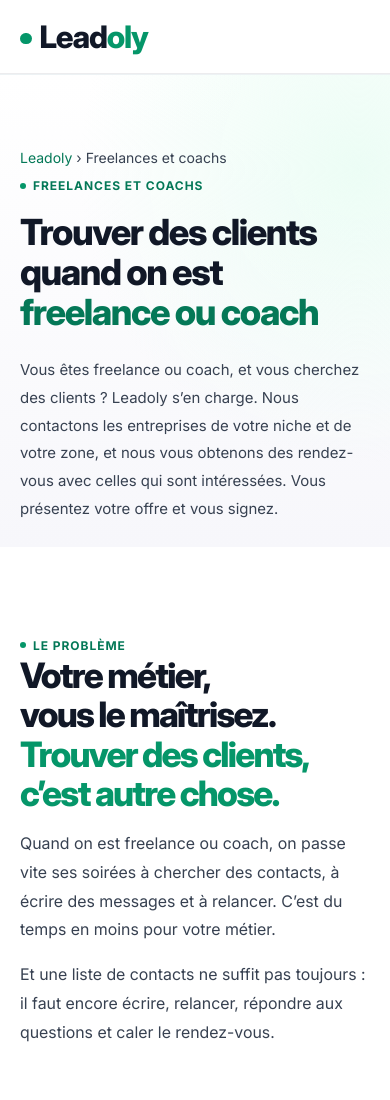
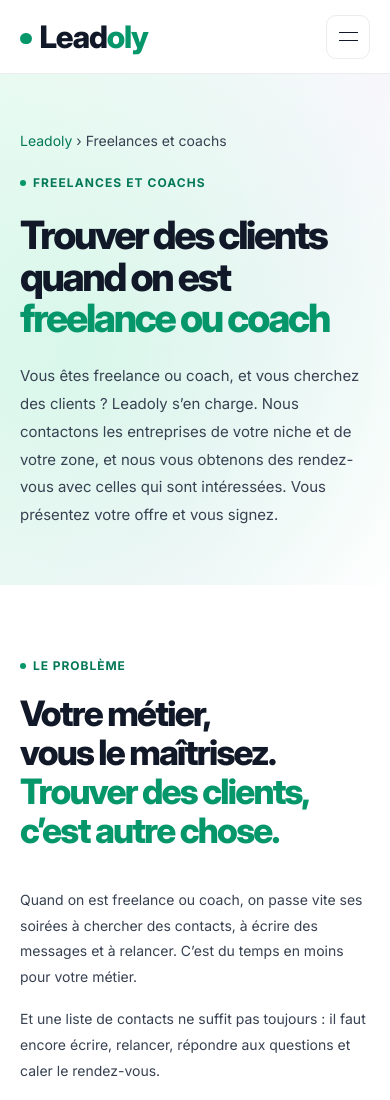
Before and after one commit to sebastienkothe/leadoly-site, a plain HTML site: page trouver-des-clients-freelance-coach/index.html in a window 390 px wide. Shown: the top 1100 px of the page. Drawn offline with Linux system fonts and the light colour scheme.

Commit message:
Page freelance/coach : mise en page alignée sur l'accueil (hero pleine largeur du conteneur, section Problème en 2 colonnes, plus de vide avant le bloc final, menu mobile), aucun texte modifié

```diff
--- a/trouver-des-clients-freelance-coach/index.html
+++ b/trouver-des-clients-freelance-coach/index.html
@@ -1,5 +1,4 @@
 <!doctype html>
-<!-- BROUILLON 02/11/2026 – à valider par Sébastien, NE PAS mettre en ligne tel quel. Emplacement prévu : /trouver-des-clients-freelance-coach/index.html -->
 <html lang="fr">
 <head>
   <meta charset="utf-8">
@@ -131,19 +130,45 @@
 }
   </script>
   <script src="/js/analytics.js" defer></script>
+  <script>
+    document.documentElement.classList.add('js');
+    document.addEventListener('DOMContentLoaded', () => {
+      const menu = document.querySelector('#mobile-menu');
+      const toggle = document.querySelector('.menu-toggle');
+      const setOpen = open => {
+        menu.hidden = !open;
+        toggle.setAttribute('aria-expanded', String(open));
+        toggle.setAttribute('aria-label', open ? 'Fermer le menu' : 'Ouvrir le menu');
+      };
+      setOpen(false);
+      toggle.hidden = false;
+      toggle.addEventListener('click', () => setOpen(toggle.getAttribute('aria-expanded') !== 'true'));
+      menu.querySelectorAll('a').forEach(link => link.addEventListener('click', () => setOpen(false)));
+      document.addEventListener('keydown', event => { if (event.key === 'Escape' && !menu.hidden) { setOpen(false); toggle.focus(); } });
+      document.addEventListener('click', event => { if (!menu.hidden && !event.target.closest('.site-header')) setOpen(false); });
+      window.matchMedia('(min-width: 1201px)').addEventListener('change', event => { if (event.matches) setOpen(false); });
+    });
+  </script>
   <style>
-    /* Styles propres à cette page (le reste vient de /css/style.css) */
-    .page-intro{padding-block:72px 24px}
-    .page-intro h1{font-size:clamp(36px,5vw,56px);line-height:1.1;letter-spacing:-.04em;margin-top:18px;max-width:900px}
-    .page-intro h1 span{color:var(--green-dark)}
-    .page-intro .premium-lead{max-width:760px}
-    .breadcrumb{font-size:14px;margin-bottom:8px}
+    /* Styles propres à cette page (tout le reste vient de /css/style.css, comme l'accueil) */
+    .page-intro .page-intro-inner{padding-block:clamp(56px,6.5vw,96px)}
+    .page-intro h1{margin-top:22px;max-width:820px;font-size:clamp(40px,5vw,66px);line-height:1.06;letter-spacing:-.06em}
+    .page-intro h1>span{color:var(--green)}
+    .page-intro .premium-lead{max-width:640px}
+    .breadcrumb{font-size:14px;color:var(--muted);margin-bottom:22px}
     .breadcrumb a{color:var(--green-dark)}
-    .page-problem{max-width:760px}
-    .page-problem p{margin-top:16px;line-height:1.8}
-    .page-cta{text-align:center;padding-block:56px 72px}
-    .page-cta .premium-cta{max-width:640px;margin-inline:auto}
+    .page-problem-text>p{font-size:15px;line-height:1.85;max-width:520px}
+    .page-problem-text>p+p{margin-top:16px}
+    .page-cta{padding-top:0}
+    .page-cta .premium-cta{text-align:center;padding:clamp(34px,4.5vw,56px) clamp(21px,4vw,48px)}
+    .page-cta .premium-cta>p:not([class]){margin-inline:auto}
+    .page-cta .premium-honest{justify-content:center;max-width:640px;margin-inline:auto}
     .page-links{display:flex;flex-wrap:wrap;gap:12px 24px;justify-content:center;margin-top:18px}
+    @media(max-width:700px){
+      .page-intro h1{font-size:clamp(36px,10vw,46px)}
+      .page-problem-text>p{font-size:14px}
+      .page-cta .premium-honest{text-align:left}
+    }
   </style>
 </head>
 <body>
@@ -172,11 +197,14 @@
       <a class="brand" href="/" aria-label="Leadoly, accueil"><span class="brand-dot" aria-hidden="true"></span><span>Lead<span class="brand-accent">oly</span></span></a>
       <nav class="desktop-nav" aria-label="Navigation principale"><a href="/#premium">Clé en main</a><a href="/#premium-how-title">Comment ça marche</a><a href="/#premium-guarantee-title">Garantie</a><a href="/#faq">FAQ</a><a href="/#contact-premium">Contact</a></nav>
       <a class="button button-small header-cta" href="/#contact-premium">Trouver des clients<svg class="icon" aria-hidden="true"><use href="#i-arrow"/></svg></a>
+      <button class="menu-toggle" type="button" aria-label="Ouvrir le menu" aria-controls="mobile-menu" aria-expanded="false" hidden><span></span><span></span></button>
     </div>
+    <nav class="mobile-menu container" id="mobile-menu" aria-label="Navigation mobile"><a href="/#premium">Prospection clé en main<svg class="icon" aria-hidden="true"><use href="#i-arrow"/></svg></a><a href="/#premium-how-title">Comment ça marche<svg class="icon" aria-hidden="true"><use href="#i-arrow"/></svg></a><a href="/#premium-guarantee-title">Garantie<svg class="icon" aria-hidden="true"><use href="#i-arrow"/></svg></a><a href="/#faq">FAQ<svg class="icon" aria-hidden="true"><use href="#i-arrow"/></svg></a><a href="/#contact-premium">Contact<svg class="icon" aria-hidden="true"><use href="#i-arrow"/></svg></a><a class="button" href="/#contact-premium">Trouver des clients</a></nav>
   </header>
   <main id="contenu" tabindex="-1">
-    <section class="premium-section page-intro" aria-labelledby="page-title">
-      <div class="container">
+    <section class="hero page-intro" aria-labelledby="page-title">
+      <div class="hero-glow" aria-hidden="true"></div>
+      <div class="container page-intro-inner">
         <nav class="breadcrumb" aria-label="Fil d’Ariane"><a href="/">Leadoly</a> › Freelances et coachs</nav>
         <p class="eyebrow"><span class="status-dot" aria-hidden="true"></span>FREELANCES ET COACHS</p>
         <h1 id="page-title">Trouver des clients quand on est <span>freelance ou coach</span></h1>
@@ -185,11 +213,11 @@
     </section>
 
     <section class="content-section section-pad" aria-labelledby="probleme-title">
-      <div class="container page-problem">
-        <p class="eyebrow"><span class="status-dot" aria-hidden="true"></span>LE PROBLÈME</p>
-        <h2 id="probleme-title">Votre métier, vous le maîtrisez. <br> <span>Trouver des clients, c’est autre chose.</span></h2>
-        <p>Quand on est freelance ou coach, on passe vite ses soirées à chercher des contacts, à écrire des messages et à relancer. C’est du temps en moins pour votre métier.</p>
-        <p>Et une liste de contacts ne suffit pas toujours : il faut encore écrire, relancer, répondre aux questions et caler le rendez-vous.</p>
+      <div class="container content-layout">
+        <div class="content-copy"><p class="eyebrow"><span class="status-dot" aria-hidden="true"></span>LE PROBLÈME</p>
+        <h2 id="probleme-title">Votre métier, vous le maîtrisez. <br> <span>Trouver des clients, c’est autre chose.</span></h2></div>
+        <div class="page-problem-text"><p>Quand on est freelance ou coach, on passe vite ses soirées à chercher des contacts, à écrire des messages et à relancer. C’est du temps en moins pour votre métier.</p>
+        <p>Et une liste de contacts ne suffit pas toujours : il faut encore écrire, relancer, répondre aux questions et caler le rendez-vous.</p></div>
       </div>
     </section>
 
@@ -272,7 +300,7 @@
       </div>
     </section>
 
-    <section class="page-cta" aria-labelledby="cta-title">
+    <section class="content-section section-pad page-cta" aria-labelledby="cta-title">
       <div class="container">
         <aside class="premium-cta" id="contact-premium">
           <p class="premium-cta-eyebrow">Tarif sur demande</p>
```
